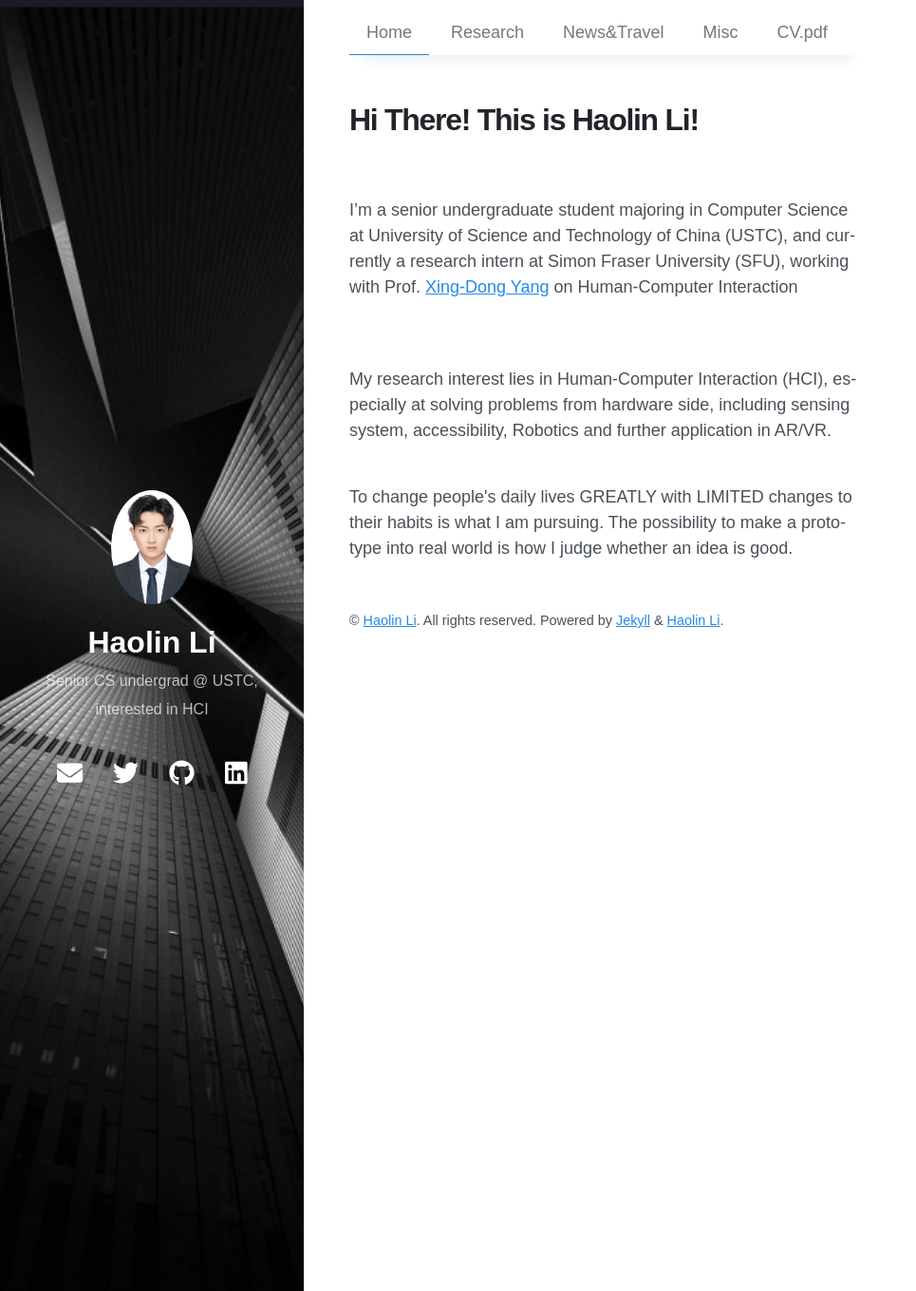
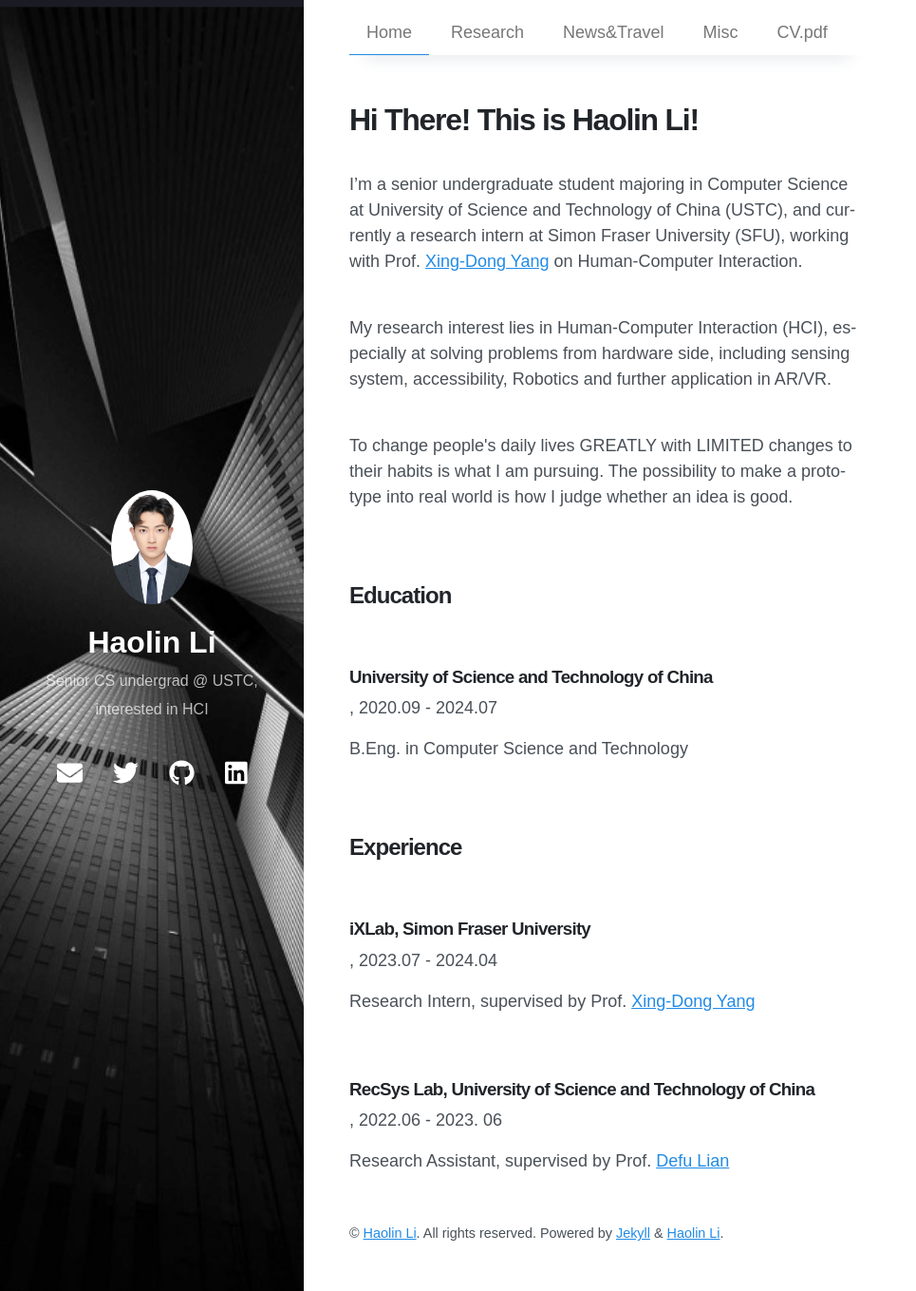
Before and after one commit to lhl08/lhl08.github.io, a Jekyll site: the page built from index.html, in a window 1280 px wide and 1359 px high. Shown: the whole window at 95% size, without its empty margins (0-965 px from the left). Built offline with Jekyll 4.4.1, drawn with Linux system fonts in a browser that asks for light colours; nearby versions of some CDN libraries; the list of posts is cut into pages by our own code.

Commit message:
make changes to home page

```diff
--- a/_layouts/home.html
+++ b/_layouts/home.html
@@ -6,14 +6,27 @@ layout: default
 
 <h1>Hi There! This is Haolin Li!</h1>
 <br/>
-<br/>
 <p>I’m a senior undergraduate student majoring in Computer Science at University of Science and Technology of China (USTC),
-and currently a research intern at Simon Fraser University (SFU), working with Prof. <a href="https://www.sfu.ca/~xingdong/">Xing-Dong Yang</a> on Human-Computer Interaction</p>
-<br/>
+and currently a research intern at Simon Fraser University (SFU), working with Prof. <a href="https://www.sfu.ca/~xingdong/">Xing-Dong Yang</a> on Human-Computer Interaction.</p>
 <br/>
 <p>My research interest lies in Human-Computer Interaction (HCI), especially at solving problems from hardware side, including sensing system, accessibility, Robotics and further application in AR/VR. </p>
 <br/>
 <p>To change people's daily lives GREATLY with LIMITED changes to their habits is what I am pursuing. The possibility to make a prototype into real world is how I judge whether an idea is good.</p>
+<br/>
+<h2>Education</h2>
+<br/>
+<h3>University of Science and Technology of China</h3><p>, 2020.09 - 2024.07</p>
+<p>B.Eng. in Computer Science and Technology</p>
+<br/>
+<h2>Experience</h2>
+<br/>
+<h3>iXLab, Simon Fraser University</h3><p>, 2023.07 - 2024.04</p>
+<p>Research Intern, supervised by Prof. <a href="https://www.sfu.ca/~xingdong/">Xing-Dong Yang</a></p>
+<br/>
+<h3>RecSys Lab, University of Science and Technology of China</h3><p>, 2022.06 - 2023. 06</p>
+<p>Research Assistant, supervised by Prof. <a href="https://faculty.ustc.edu.cn/liandefu/en/index.htm">Defu Lian</a></p>
+
+
 <!-- <div class="posts">
   {% for post in paginator.posts %}
   <section class="post-entry">
```
